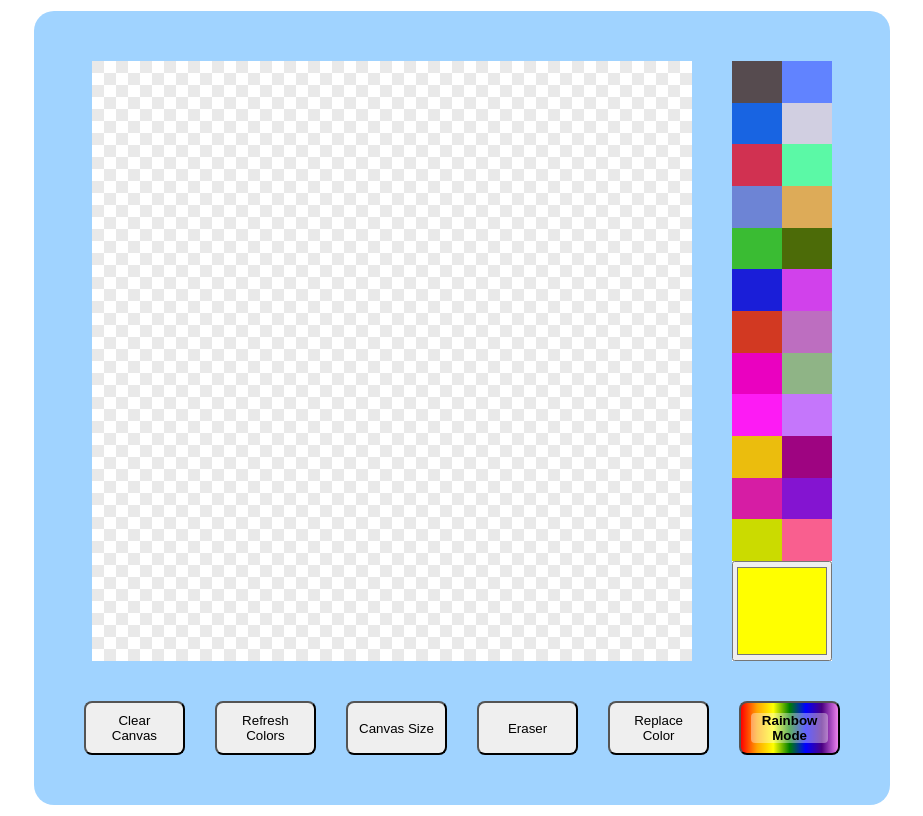
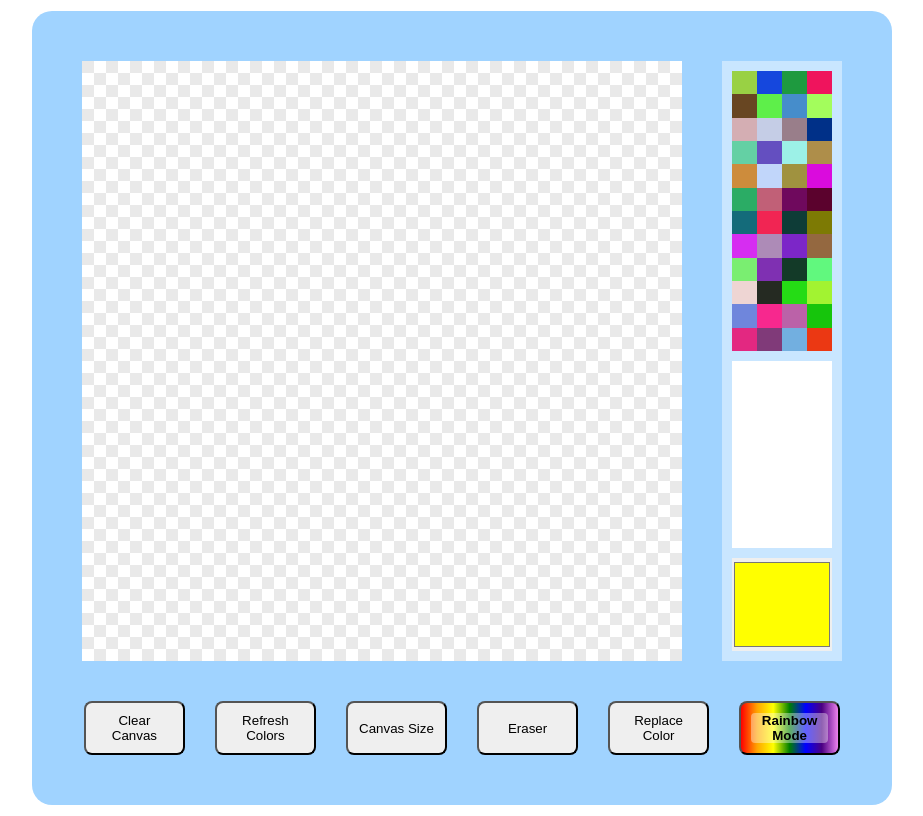
Before and after one commit to JTrayn/etch-a-sketch, a plain HTML site: page index.html in a window 1280 px wide. Both pictures are taken after a click on the button "Refresh Colors". Shown: the whole page, without its empty margins (178-1101 px from the left). Drawn offline with Linux system fonts and the light colour scheme.

Commit message:
Refactor code
Refactored / renamed various classes and elements.

```diff
--- a/index.html
+++ b/index.html
@@ -13,6 +13,9 @@
             <div class="canvas">
             </div>
             <div class="toolbar">
+                <div class="color-swatch"></div>
+                <div class="tool-box"></div>
+                <input value="#FFFF00" class="color-picker" type="color">
             </div>
         </div>
         <div class="card-bottom">
--- a/javascript.js
+++ b/javascript.js
@@ -7,34 +7,33 @@
  */
 
 const SCREEN_SIZE = 50;
+let color = '#FFFF00';
+let selectedColor = '#FFFF00';
+let isDrawing = false;
+let isRainbow = false;
+let isColorPicking = false;
 let canvas = document.querySelector('.canvas');
 let row = document.querySelector('.row');
 let pixel = document.querySelector('.pixel');
 let toolbar = document.querySelector('.toolbar');
-let toolbarRow = document.querySelector('.toolbar-row');
-let tool = document.querySelector('.tool');
+let toolbox = document.querySelector('.tool-box');
+let colorPicker = document.querySelector('.color-picker');
+let colorSwatch = document.querySelector('.color-swatch');
+let swatchRow = document.querySelector('.swatch-row');
+let swatchPixel = document.querySelector('.swatch-pixel');
 let clearCanvasButton = document.querySelector('.clear-button');
 let refreshColorsButton = document.querySelector('.color-button');
 let canvasSizeButton = document.querySelector('.resolution-button');
 let rainbowButton = document.querySelector('.rainbow-button');
 let eraserButton = document.querySelector('.eraser-button');
 let colorReplaceButton = document.querySelector('.color-replace-button');
-let colorPicker = document.createElement('input');
-colorPicker.type = 'color';
-colorPicker.style.height = '100px';
-colorPicker.style.width = '100px';
-let isDrawing = false;
-let isRainbow = false;
-let isColorPicking = false;
-let color = 'rgb(255, 255, 0)';
-colorPicker.value = convertRGBtoHex(color);
-let selectedColor = "#FFFFFF";
+
 //------------------------------------------------------
 
 createCanvas(SCREEN_SIZE);
-createToolBar(12, 2);
-toolbar.appendChild(colorPicker);
+createColorSwatch(12, 4);
 
+// CANVAS DRAWING
 canvas.addEventListener('mousedown', e => {
     if (isColorPicking === false) {
         isDrawing = true;
@@ -58,15 +57,32 @@ canvas.addEventListener('mouseover', e => {
     }
 });
 
-toolbar.addEventListener('click', e => {
-    if(e.target.className === 'tool') {
+// COLOR SWATCH
+colorSwatch.addEventListener('click', e => {
+    if(e.target.className === 'swatch-pixel') {
         color = e.target.style.backgroundColor;
         colorPicker.value = convertRGBtoHex(color);
-        isRainbow = false;
-        isColorPicking = false;
+        resetState();
     }
 });
 
+// COLOR PICKER
+colorPicker.addEventListener('change', e => {
+    if(isColorPicking) {
+        let pixels = document.querySelectorAll('.pixel');
+
+        for(let pixel of pixels) {
+            if(convertRGBtoHex(pixel.style.background) === selectedColor) {
+                pixel.style.background = colorPicker.value;
+            }
+        }
+    resetState();
+    } else {
+        color = colorPicker.value;
+    }
+});
+
+// BUTTONS
 clearCanvasButton.addEventListener('click', e => {
 
     while(canvas.firstChild) {
@@ -77,11 +93,10 @@ clearCanvasButton.addEventListener('click', e => {
 
 refreshColorsButton.addEventListener('click', e => {
 
-    while(toolbar.firstChild) {
-        toolbar.removeChild(toolbar.firstChild);
+    while(colorSwatch.firstChild) {
+        colorSwatch.removeChild(colorSwatch.firstChild);
     }
-    createToolBar(12, 2);
-    toolbar.appendChild(colorPicker);
+    createColorSwatch(12, 4);
 });
 
 canvasSizeButton.addEventListener('click', e => {
@@ -97,57 +112,39 @@ canvasSizeButton.addEventListener('click', e => {
 });
 
 rainbowButton.addEventListener('click', e => {
+    resetState();
     isRainbow = true;
-    isColorPicking = false;
 });
 
 eraserButton.addEventListener('click', e => {
+    resetState();
     color = "rgb(255, 255, 255, 0)";
-    isRainbow = false;
-    isColorPicking = false;
+
 });
-
 
 colorReplaceButton.addEventListener('click', e => {
 
     isColorPicking = true;
-    canvas.addEventListener('click', configureColorPicker);
     colorReplaceButton.disabled = true;
+    canvas.addEventListener('click', configureColorReplacer);
 
-    function configureColorPicker(e) {
+    function configureColorReplacer(e) {
         if(e.target.className === 'pixel') {
-            selectedColor = e.target.style.background;
-            console.log(`You selected color: ${e.target.style.background}`);
-            console.log(`converted: ${convertRGBtoHex(e.target.style.background)}`);
+            colorPicker.value = convertRGBtoHex(e.target.style.background);
+            colorPicker.style.border = '1px solid rgb(255, 241, 168)';
+            colorPicker.style.boxShadow = '2px 2px 8px 8px rgb(255, 241, 168)';
+            selectedColor = convertRGBtoHex(e.target.style.background);
+            colorReplaceButton.style.background = e.target.style.background;
             colorReplaceButton.disabled = false;
-            colorPicker.value = convertRGBtoHex(e.target.style.background);
-            selectedColor = convertRGBtoHex(e.target.style.background);
-            colorReplaceButton.style.background = selectedColor;
-            canvas.removeEventListener('click', configureColorPicker);
+            canvas.removeEventListener('click', configureColorReplacer);
         }
     }
 });
 
-colorPicker.addEventListener('change', e => {
-    if(isColorPicking) {
-        let pixels = document.querySelectorAll('.pixel');
-        console.log(pixels);
 
-        for(let pixel of pixels) {
-            if(convertRGBtoHex(pixel.style.background) === selectedColor) {
-                pixel.style.background = colorPicker.value;
-            }
-        }
-    colorReplaceButton.style.background = '';
-    isColorPicking = false;
-    } else {
-        color = colorPicker.value;
-    }
-});
 
-//-----------------------------------------------------------
 
-convertRGBtoHex("rgb(44, 234, 92)");
+/* FUNCTIONS **************************************/
 
 /**
  * @param {String} rgbColor - RGB string
@@ -159,6 +156,9 @@ function convertRGBtoHex(rgbColor) {
     let hexColor = '#';
     let rgbArray = extractRGBArray(rgbColor);
 
+    if (!rgbColor) {
+        return '#FFFFFF';
+    }
     for (let i = 0; i < rgbArray.length; i++) {
         hexColor += hexArray[rgbArray[i]];
     }
@@ -183,16 +183,6 @@ function convertRGBtoHex(rgbColor) {
     }
 }
 
-
-
-
-
-
-
-
-
-//-----------------------------------------------------------
-
 function createCanvas(size) {
     for (let i = 0; i < size; i++) {
 
@@ -214,20 +204,20 @@ function createCanvas(size) {
     }
 }
 
-function createToolBar(rows, collums) {
+function createColorSwatch(rows, collums) {
 
     for (let i = 0; i < rows; i++) {
 
-        let toolbarRow = document.createElement('div');
-        toolbarRow.classList.add('toolbar-row');
-        toolbar.appendChild(toolbarRow);
+        let swatchRow = document.createElement('div');
+        swatchRow.classList.add('swatch-row');
+        colorSwatch.appendChild(swatchRow);
 
         for (let j = 0; j < collums; j++) {
 
-            let tool = document.createElement('div');
-            tool.classList.add('tool');
-            tool.style.background = createRandomColor();
-            toolbarRow.appendChild(tool);
+            let swatchPixel = document.createElement('div');
+            swatchPixel.classList.add('swatch-pixel');
+            swatchPixel.style.background = createRandomColor();
+            swatchRow.appendChild(swatchPixel);
         }
     }
 }
@@ -240,3 +230,12 @@ function createRandomColor() {
     }
     return '#' + randomColor;
 }
+
+function resetState() {
+    isColorPicking = false;
+    colorPicker.style.border = '';
+    colorPicker.style.boxShadow = '';
+    colorReplaceButton.style.background = '';
+    isDrawing = false;
+    isRainbow = false;
+}
--- a/style.css
+++ b/style.css
@@ -58,7 +58,46 @@ body {
 
     display: flex;
     flex-direction: column;
-    height: 600px;
+    justify-content: space-between;
+    gap: 10px;
+    height: 580px;
+    width: 100px;
+    background-color: rgb(201, 230, 255);
+    padding: 10px;
+    margin: 0px;
+    border: 0px;
+}
+
+.tool-box {
+    display: flex;
+    flex-direction: column;
+    flex-grow: 0;
+    height: 200px;
+    width: 100px;
+    background-color: white;
+    padding: 0px;
+    margin: 0px;
+    border: 0px;
+
+}
+
+.color-picker {
+    display: flex;
+    flex-direction: column;
+    flex-grow: 0;
+    height: 100px;
+    width: 100px;
+    padding: 0px;
+    margin: 0px;
+    border: 0px;
+}
+
+.color-swatch {
+
+    display: flex;
+    flex-direction: column;
+    flex-grow: 0;
+    height: 300px;
     width: 100px;
     background-color: white;
     padding: 0px;
@@ -66,7 +105,7 @@ body {
     border: 0px;
 }
 
-.toolbar-row {
+.swatch-row {
     display: flex;
     flex: 1 1 0;
     margin: 0px;
@@ -74,7 +113,7 @@ body {
     border: 0px;
 }
 
-.tool {
+.swatch-pixel {
     flex: 1 1 0;
     margin: 0px;
     padding: 0px;
```
